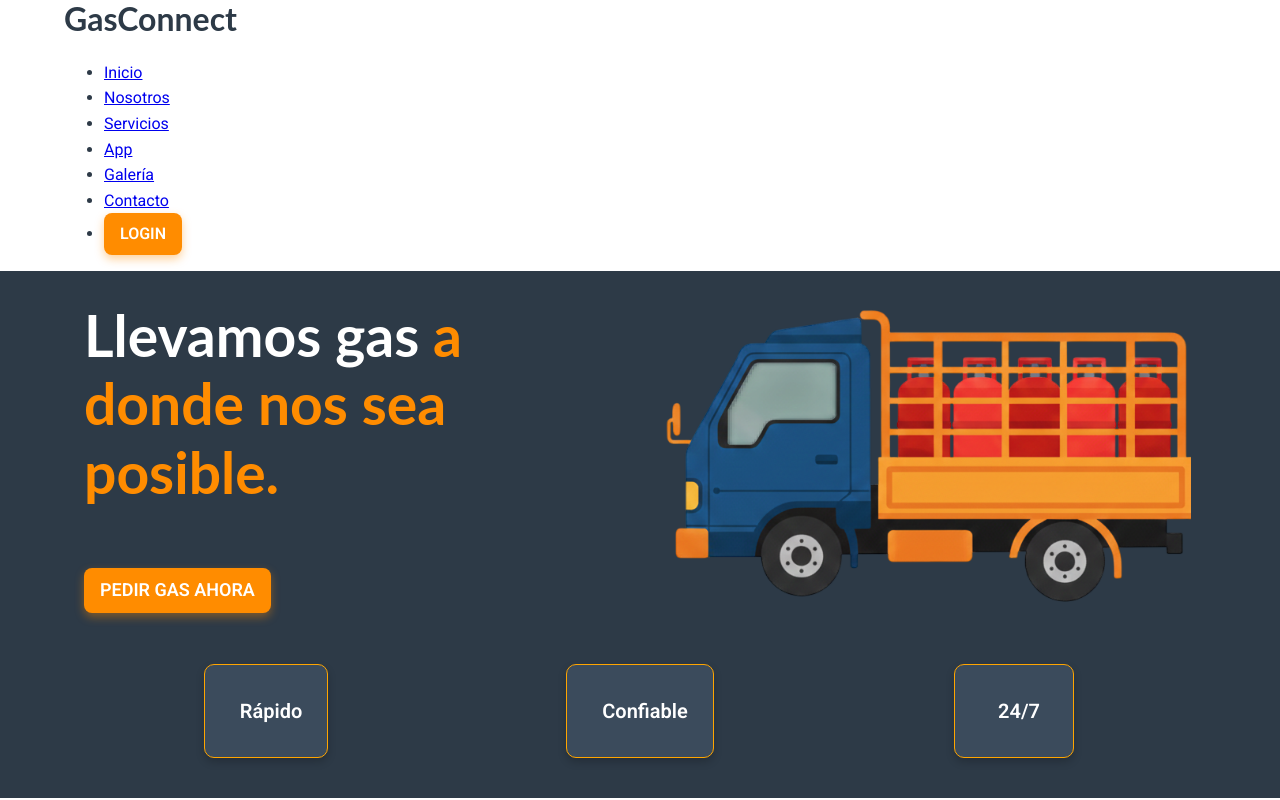
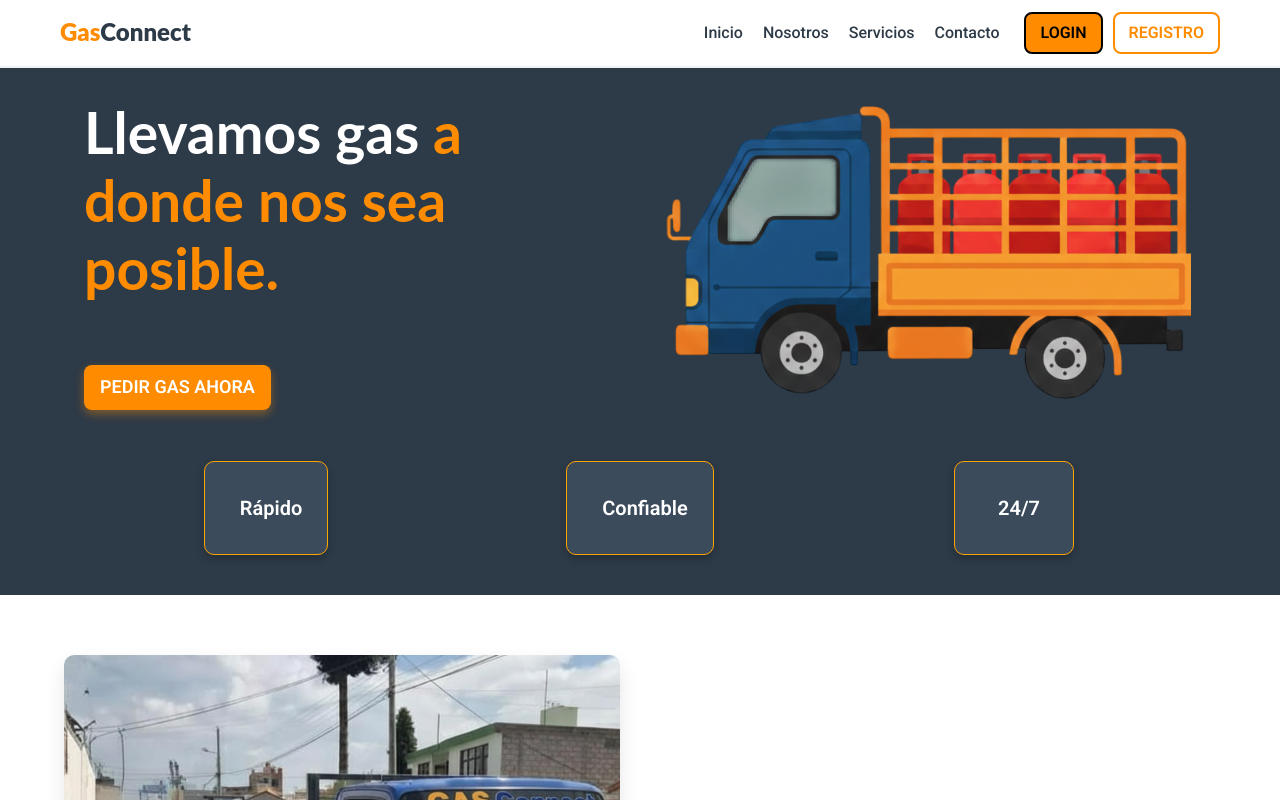
Before and after one commit to SaidxXx09/Gas_Connect, a React (Vite) app: page / in a window 1280 px wide. Shown: the top 800 px of the page. Built offline with nearby package versions, Linux system fonts and the light colour scheme.

Commit message:
Refactor Header component with menu toggle functionality

```diff
--- a/src/components/header/Header.jsx
+++ b/src/components/header/Header.jsx
@@ -1,27 +1,54 @@
-import React from 'react';
-import './Header.css';
+import { useState } from "react";
+import { Link } from "react-router-dom";
+import "./Header.css";
 
 const Header = () => {
-    return (
-        <header className="main-header">
-            <div className="container header-content">
-                <h1 className="logo">
-                    Gas<span className="logo--primary">Connect</span>
-                </h1>
-                <nav className="main-nav">
-                    <ul className="nav-menu">
-                        <li><a href="#inicio">Inicio</a></li>
-                        <li><a href="#nosotros">Nosotros</a></li>
-                        <li><a href="#servicios">Servicios</a></li>
-                        <li><a href="#app">App</a></li>
-                        <li><a href="#galeria">Galería</a></li>
-                        <li><a href="#contacto">Contacto</a></li>
-                        <li><a href="#" className="btn btn--primary">Login</a></li>
-                    </ul>
-                </nav>
-            </div>
-        </header>
-    );
+  const [menuActive, setMenuActive] = useState(false);
+
+  const toggleMenu = () => {
+    setMenuActive(!menuActive);
+  };
+
+  const closeMenu = () => {
+    setMenuActive(false);
+  };
+
+  return (
+    <header className="header">
+      <nav className="header__container">
+
+
+        <div className="header__logo">
+          <h1>
+            Gas<span className="header__site">Connect</span>
+          </h1>
+        </div>
+
+        <div className={`header__barra ${menuActive ? "active" : ""}`}>
+          <div className="navegacion">
+            <a href="#inicio" className="navegacion__link" onClick={closeMenu}>Inicio</a>
+            <a href="#nosotros" className="navegacion__link" onClick={closeMenu}>Nosotros</a>
+            <a href="#servicios" className="navegacion__link" onClick={closeMenu}>Servicios</a>
+            <a href="#contacto" className="navegacion__link" onClick={closeMenu}>Contacto</a>
+          </div>
+
+          <div className="buttons">
+            <Link to="/login" className="btn btn-login" onClick={closeMenu}>
+              Login
+            </Link>
+            <Link to="/register" className="btn btn-register" onClick={closeMenu}>
+              Registro
+            </Link>
+          </div>
+        </div>
+
+        <div className="header__hamburger" onClick={toggleMenu}>
+          ☰
+        </div>
+
+      </nav>
+    </header>
+  );
 };
 
 export default Header;
```
